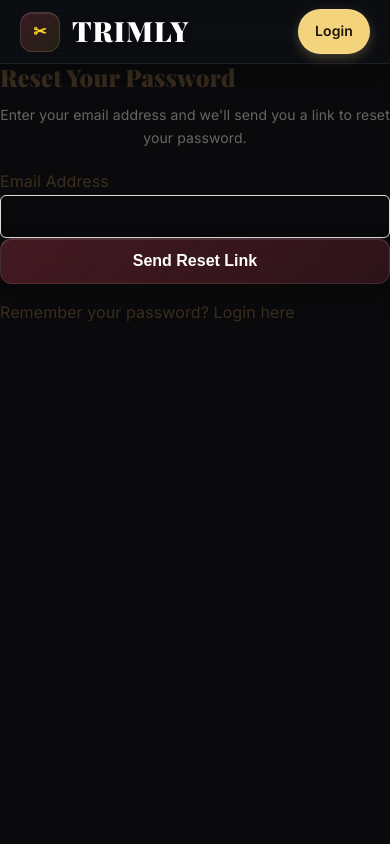
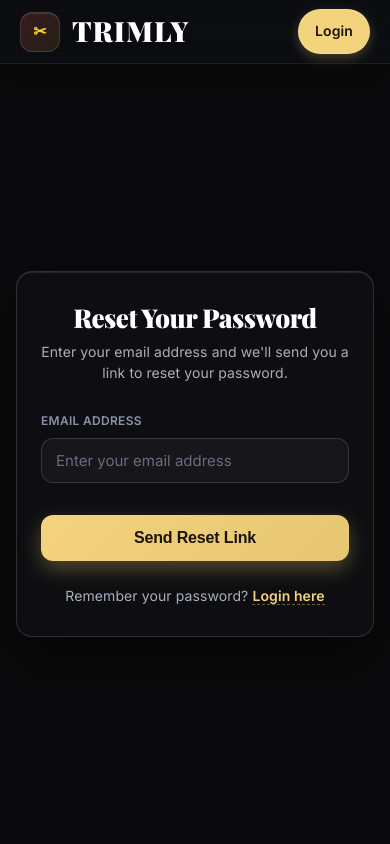
Before and after one commit to jace54321/CSIT327-G7-Trimly, a Django app: page /password-reset/ in a window 390 px wide. Run offline with Django 5.2, Linux system fonts and the light colour scheme.

Commit message:
Initial Commit

```diff
--- /dev/null
+++ b/main/static/password_reset.css
@@ -0,0 +1,314 @@
+/* ============================================================================
+   Password Reset Page - Enhanced Glassmorphism with Premium Design
+   ============================================================================ */
+
+/* Page background - Only applies if not already set by base.css */
+.login-container {
+  color: var(--text-on-dark, #ffffff);
+}
+
+/* Layout */
+.login-container {
+  display: flex;
+  align-items: center;
+  justify-content: center;
+  min-height: calc(100vh - var(--navbar-h, 80px));
+  padding: 40px 20px;
+}
+
+/* Card */
+.login-card {
+  width: 100%;
+  max-width: 520px;
+  padding: 40px 36px 36px;
+
+  background: rgba(18, 18, 22, 0.65);
+  border: 1.2px solid rgba(255, 255, 255, 0.14);
+  backdrop-filter: blur(20px);
+  -webkit-backdrop-filter: blur(20px);
+  border-radius: 20px;
+  box-shadow: inset 0 1px 0 rgba(255, 255, 255, 0.1), 0 24px 56px rgba(0, 0, 0, 0.4);
+
+  transition: all 0.3s cubic-bezier(0.34, 0.1, 0.64, 1);
+  animation: fadeIn 0.4s ease;
+}
+
+.login-card:hover {
+  box-shadow: inset 0 1px 0 rgba(255, 255, 255, 0.12), 0 32px 72px rgba(0, 0, 0, 0.5);
+  border-color: rgba(255, 255, 255, 0.2);
+  transform: translateY(-2px);
+}
+
+@keyframes fadeIn {
+  from {
+    opacity: 0;
+    transform: translateY(10px);
+  }
+  to {
+    opacity: 1;
+    transform: translateY(0);
+  }
+}
+
+/* Title */
+.login-card h2 {
+  font-family: "Playfair Display", serif;
+  font-weight: 900;
+  font-size: clamp(28px, 4vw, 36px);
+  margin: 0 0 8px;
+  color: #ffffff;
+  text-align: center;
+  letter-spacing: -0.02em;
+  line-height: 1.1;
+}
+
+/* Subtitle */
+.login-card .subtitle {
+  text-align: center;
+  color: #a8b0bc;
+  margin: 0 0 28px;
+  font-size: 15px;
+  line-height: 1.5;
+}
+
+/* Messages */
+.error-message,
+.success-message {
+  display: none;
+  padding: 14px 16px;
+  margin: 0 0 24px;
+  border-radius: 12px;
+  font-size: 14px;
+  line-height: 1.5;
+  border: 1.2px solid;
+  backdrop-filter: blur(16px);
+  -webkit-backdrop-filter: blur(16px);
+  animation: slideDown 0.3s ease;
+}
+
+.error-message {
+  border-color: rgba(239, 68, 68, 0.35);
+  background: rgba(239, 68, 68, 0.12);
+  color: #ff8787;
+}
+
+.success-message {
+  border-color: rgba(34, 197, 94, 0.35);
+  background: rgba(34, 197, 94, 0.12);
+  color: #81c784;
+}
+
+.error-message.show,
+.success-message.show {
+  display: flex;
+  align-items: center;
+  gap: 8px;
+}
+
+@keyframes slideDown {
+  from {
+    opacity: 0;
+    transform: translateY(-10px);
+  }
+  to {
+    opacity: 1;
+    transform: translateY(0);
+  }
+}
+
+.error-message i,
+.success-message i {
+  font-size: 16px;
+  flex-shrink: 0;
+}
+
+/* Form groups */
+.form-group {
+  display: flex;
+  flex-direction: column;
+  margin-bottom: 24px;
+}
+
+.form-group label {
+  margin-bottom: 8px;
+  font-weight: 600;
+  font-size: 12px;
+  color: #8a92a8;
+  letter-spacing: 0.3px;
+  text-transform: uppercase;
+}
+
+/* Input field */
+.form-group input[type="email"],
+.form-group input[type="text"] {
+  width: 100%;
+  padding: 12px 14px;
+  border: 1.2px solid rgba(255, 255, 255, 0.14);
+  border-radius: 12px;
+  background: rgba(30, 30, 36, 0.55);
+  color: #ffffff;
+  font-size: 15px;
+  outline: none;
+  transition: all 0.2s ease;
+  font-family: inherit;
+  backdrop-filter: blur(8px);
+  -webkit-backdrop-filter: blur(8px);
+  box-sizing: border-box;
+}
+
+.form-group input::placeholder {
+  color: #8a92a8;
+}
+
+.form-group input:hover {
+  border-color: rgba(255, 255, 255, 0.2);
+  background: rgba(35, 35, 42, 0.65);
+}
+
+.form-group input:focus {
+  border-color: var(--accent, #f3d37c);
+  background: rgba(243, 211, 124, 0.12);
+  box-shadow: 0 0 0 3px rgba(243, 211, 124, 0.25), inset 0 1px 0 rgba(255, 255, 255, 0.1);
+}
+
+/* Error text */
+.error-text {
+  display: block;
+  margin-top: 6px;
+  color: #ff8787;
+  font-size: 13px;
+  font-weight: 500;
+}
+
+/* Submit button */
+.book-btn {
+  width: 100%;
+  padding: 14px;
+  margin-top: 8px;
+  border: none;
+  border-radius: 12px;
+  background: linear-gradient(135deg, var(--accent, #f3d37c), #e6c670);
+  color: #1b120a;
+  font-size: 16px;
+  font-weight: 700;
+  cursor: pointer;
+  transition: all 0.3s ease;
+  box-shadow: 0 8px 20px rgba(243, 211, 124, 0.3);
+  letter-spacing: -0.01em;
+}
+
+.book-btn:hover {
+  background: linear-gradient(135deg, #ffe4a1, var(--accent, #f3d37c));
+  box-shadow: 0 12px 28px rgba(243, 211, 124, 0.45);
+  transform: translateY(-2px);
+}
+
+.book-btn:active {
+  transform: translateY(0);
+}
+
+.book-btn:disabled {
+  opacity: 0.6;
+  cursor: not-allowed;
+  transform: none;
+}
+
+/* Loading state */
+.book-btn.loading {
+  position: relative;
+  color: transparent;
+  pointer-events: none;
+}
+
+.book-btn.loading::after {
+  content: "";
+  position: absolute;
+  width: 16px;
+  height: 16px;
+  top: 50%;
+  left: 50%;
+  margin-left: -8px;
+  margin-top: -8px;
+  border: 2px solid #1b120a;
+  border-radius: 50%;
+  border-top-color: transparent;
+  animation: spinner 0.6s linear infinite;
+}
+
+@keyframes spinner {
+  to { transform: rotate(360deg); }
+}
+
+/* Redirect link */
+.redirect-link {
+  text-align: center;
+  margin-top: 24px;
+  margin-bottom: 0;
+  font-size: 14px;
+  color: #a8b0bc;
+}
+
+.redirect-link a {
+  color: var(--accent, #f3d37c);
+  text-decoration: none;
+  border-bottom: 1px dashed rgba(243, 211, 124, 0.4);
+  transition: all 0.2s ease;
+  font-weight: 600;
+}
+
+.redirect-link a:hover {
+  color: #ffe4a1;
+  border-bottom-color: var(--accent, #f3d37c);
+}
+
+/* Responsive */
+@media (max-width: 580px) {
+  .login-container {
+    padding: 24px 16px;
+  }
+
+  .login-card {
+    padding: 32px 24px 28px;
+    border-radius: 16px;
+  }
+
+  .login-card h2 {
+    font-size: 26px;
+  }
+
+  .login-card .subtitle {
+    font-size: 14px;
+  }
+}
+
+@media (max-width: 380px) {
+  .login-card {
+    padding: 28px 20px 24px;
+  }
+
+  .login-card h2 {
+    font-size: 24px;
+  }
+
+  .form-group label {
+    font-size: 11px;
+  }
+
+  .form-group input {
+    font-size: 14px;
+    padding: 11px 12px;
+  }
+
+  .redirect-link {
+    font-size: 13px;
+  }
+
+  .book-btn {
+    font-size: 15px;
+    padding: 13px;
+  }
+}
+
+/* ============================================================================
+   End of Password Reset Page CSS
+   ============================================================================ */
--- a/main/templates/registration/password_reset_form.html
+++ b/main/templates/registration/password_reset_form.html
@@ -1,12 +1,12 @@
+{% load static %}
 <!DOCTYPE html>
 <html lang="en">
 <head>
     <meta charset="UTF-8">
     <meta name="viewport" content="width=device-width, initial-scale=1.0">
     <title>Reset Password - Premium Grooming</title>
-    {% load static %}
     <link rel="stylesheet" href="{% static 'base.css' %}">
-    <link rel="stylesheet" href="{% static 'login.css' %}">
+    <link rel="stylesheet" href="{% static 'password_reset.css' %}">
 
     <link rel="preconnect" href="https://fonts.googleapis.com">
     <link rel="preconnect" href="https://fonts.gstatic.com" crossorigin>
@@ -48,8 +48,13 @@
                 {% csrf_token %}
 
                 <div class="form-group">
-                    <label for="{{ form.email.id_for_label }}">Email Address</label>
-                    {{ form.email }}
+                    <label for="id_email">Email Address</label>
+                    <input type="email"
+                           name="email"
+                           id="id_email"
+                           placeholder="Enter your email address"
+                           required
+                           {% if form.email.value %}value="{{ form.email.value }}"{% endif %}>
                     {% if form.email.errors %}
                         <small class="error-text">{{ form.email.errors.0 }}</small>
                     {% endif %}
--- a/trimly/urls.py
+++ b/trimly/urls.py
@@ -1,5 +1,7 @@
 from django.contrib import admin
 from django.urls import path
+from django.conf import settings
+from django.conf.urls.static import static
 from main import views
 from django.contrib.auth import views as auth_views
 
@@ -54,4 +56,4 @@ urlpatterns = [
     path("bookings/<int:booking_id>/update-status/", views.update_booking_status, name="update_booking_status"),
     path("bookings/<int:booking_id>/rate/", views.submit_rating_view, name="submit_rating"),
     path('api/get-slots/<int:barber_id>/<str:date_str>/', views.get_available_slots_api, name='get_available_slots_api'),
-]
+] + static(settings.STATIC_URL, document_root=settings.STATIC_ROOT)
```
